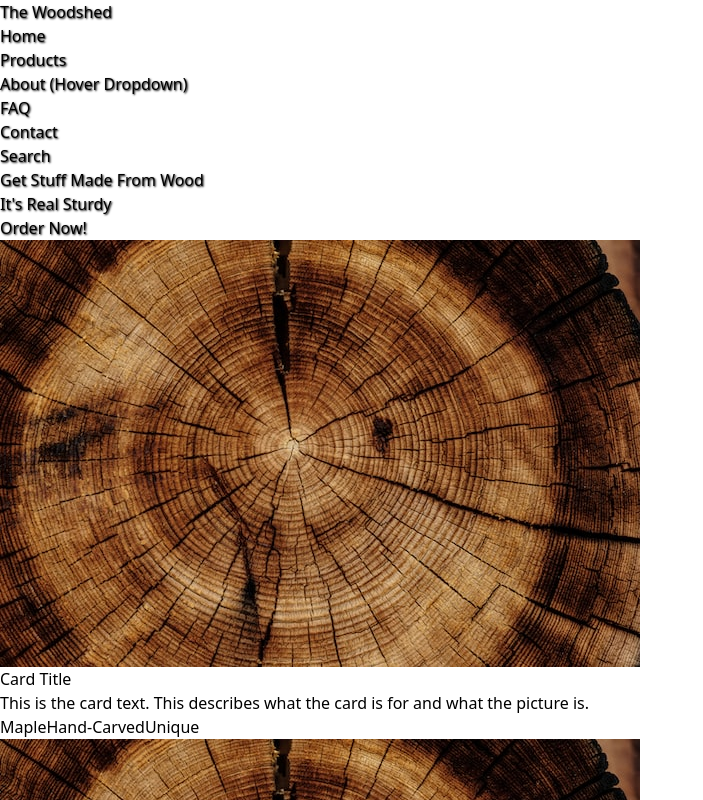
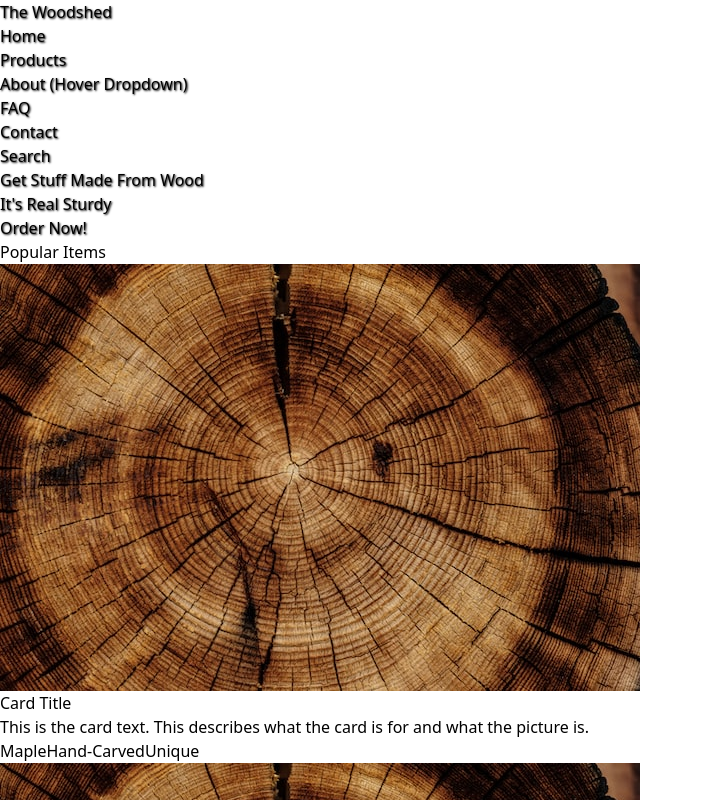
Before and after one commit to Wildcard1201/next-tailwind-woodshed, a Next.js app: page / in a window 1280 px wide. Shown: the top 800 px of the page, without its empty margins (0-703 px from the left). Built offline with nearby package versions, Linux system fonts and the light colour scheme.

Commit message:
add a header for popular items section

```diff
--- a/components/main/Main.js
+++ b/components/main/Main.js
@@ -5,6 +5,9 @@ export default function Main() {
     return (
       <main className="bg-white">
         <HeroComponent />
+        <h2 className="text-6xl text-bold text-center my-10">
+          Popular Items
+        </h2>
         <div className="w-full flex justify-evenly py-5">
           <Card />
           <Card />
```
